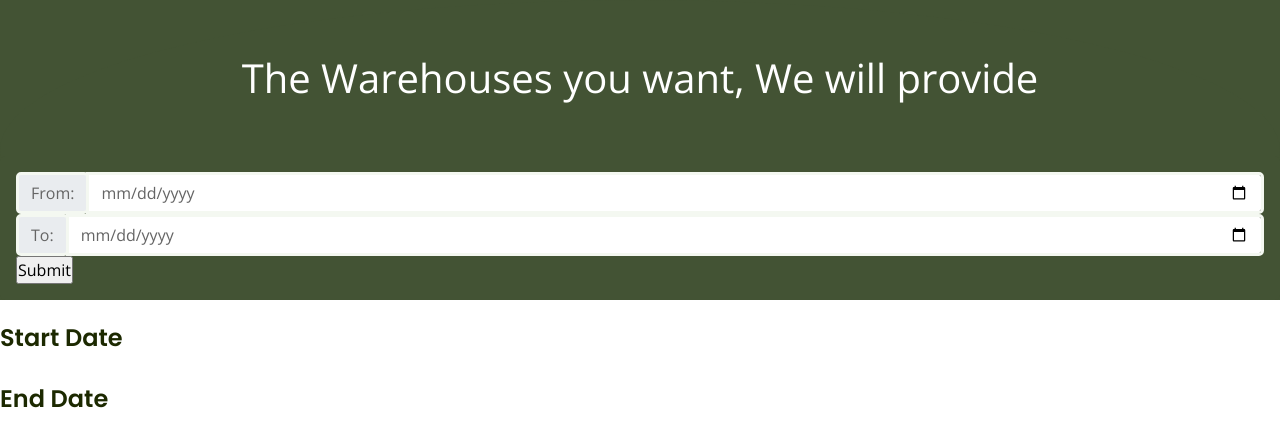
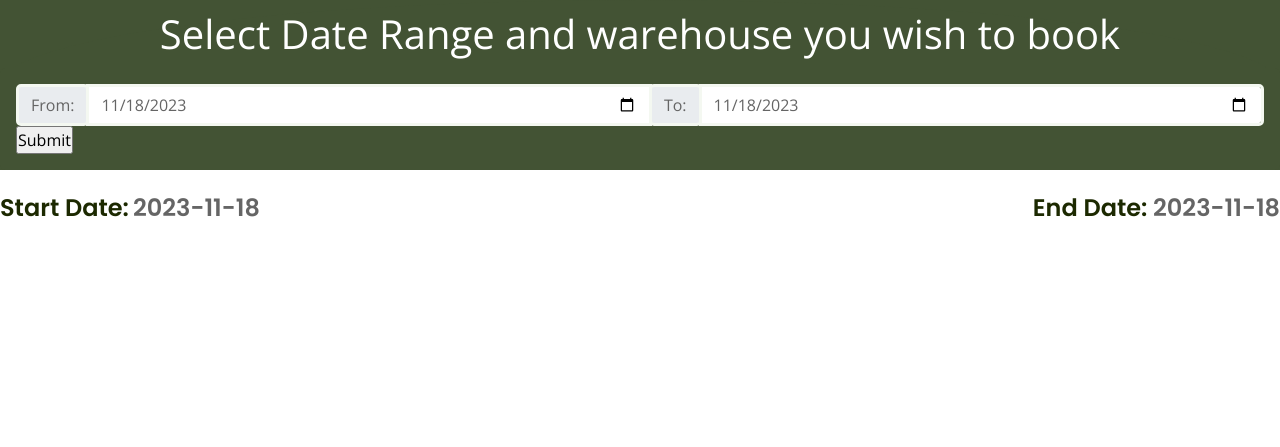
Before and after one commit to Patel-Jenil/IT314_StoreEZ_G5, a Django app: page /farmer/search in a window 1280 px wide. Shown: the part 85-532 px from the top of the page. Run offline with Django 4.2, Linux system fonts and the light colour scheme; a user stored in the database is signed in; some libraries are stand-ins or nearby versions.

Commit message:
JS for Price added in book page. Search functionality upgraded.

```diff
--- a/Project/Warehouse/views.py
+++ b/Project/Warehouse/views.py
@@ -8,6 +8,7 @@ from django.contrib.auth import authenticate, login
 from Warehouse.forms import EditProfileForm
 from django.contrib import messages
 from django.utils import timezone
+from django.urls import reverse
 # Create your views here.
 
 @login_required(login_url='login')
@@ -126,9 +127,9 @@ def addunit(request, id):
             messages.error(request, "Invalid Price")
             flag = True
 
+        warehouse = Warehouse.objects.get(id = id)
         if flag:
-            return render(request, 'warehouse/add_units.html', {'id':id})
-        warehouse = Warehouse.objects.get(id = id)
+            return redirect('addunit', id=id )
 
 
         unit = Unit(type=type, capacity=capacity, price=price, warehouse=warehouse)
--- a/Project/farmer/templates/farmer/currentbooking.html
+++ b/Project/farmer/templates/farmer/currentbooking.html
@@ -12,8 +12,8 @@ Template Stylesheet
 {%block content%}
 <div class="outer-box container-fluid " >
   <div class="bg-dgreen">
-      <div class="bg-dgreen py-4 d-flex flex-column justify-content-end align-items-center mb-4 rempad">
-          <div class="font-large py-5"> <h1 class="text-center ff" style="font-size: 130%; text-decoration-line: none; -webkit-text-fill-color: white;">Current Bookings</h1></div>
+      <div class="bg-dgreen py-3 d-flex flex-column justify-content-end align-items-center mb-4 rempad">
+          <div class="font-large"> <h1 class="text-center ff" style="font-size: 130%; text-decoration-line: none; -webkit-text-fill-color: white;">Current Bookings</h1></div>
           <div class="w-100">
               <!-- <form method="POST" action="" class="card card-body bg-dgreen border-none">
               {% csrf_token %}
--- a/Project/farmer/templates/farmer/previousbooking.html
+++ b/Project/farmer/templates/farmer/previousbooking.html
@@ -13,8 +13,8 @@ Template Stylesheet
 {%block content%}
 <div class="outer-box container-fluid " >
   <div class="bg-dgreen">
-      <div class="bg-dgreen py-4 d-flex flex-column justify-content-end align-items-center mb-4 rempad">
-          <div class="font-large py-5"> <h1 class="text-center ff" style="font-size: 130%; text-decoration-line:none; -webkit-text-fill-color: white;">Previous Bookings</h1></div>
+      <div class="bg-dgreen py-3 d-flex flex-column justify-content-end align-items-center mb-4 rempad">
+          <div class="font-large"> <h1 class="text-center ff" style="font-size: 130%; text-decoration-line:none; -webkit-text-fill-color: white;">Previous Bookings</h1></div>
           <div class="w-100">
           </div>
 
--- a/Project/farmer/templates/farmer/search.html
+++ b/Project/farmer/templates/farmer/search.html
@@ -15,6 +15,14 @@
 {% block css %}
     <!-- <link rel="stylesheet" href="http://netdna.bootstrapcdn.com/bootstrap/4.3.1/css/bootstrap.min.css" type="text/css" /> -->
     <link rel="stylesheet" href="{% static 'farmer/css/cascade.css' %}" />
+    <style>
+        #my_card_title{
+            color:green;
+        }
+        #my_card_title:hover{
+            color:rgb(67, 83, 52);
+        }
+    </style>
 {% endblock %}
 
 <!-- <body class="bg-grey"> -->
@@ -22,23 +30,23 @@
 <div class="outer-box container-fluid " >
     <div class="bg-dgreen">
         <div class="bg-dgreen py4 d-flex flex-column justify-content-end align-items-center mb-4 rempad">
-            <div class="font-large py-5">The Warehouses you want, We will provide</div>
+            <div class="font-large py-1">Select Date Range and warehouse you wish to book</div>
             <div class="w-100">
                 <form method="POST" action="" class="card card-body bg-dgreen border-none">
                 {% csrf_token %}
                 <div class="form-group row">
 
-                        <div class="input-group col-md-5 mx-auto text-center">
+                        <div class="input-group col-md-5 mx-auto text-center" style="display:flex; justify-content:space-between;">
                             <div class="input-group-prepend">
                                 <span class="input-group-text" id="date13-label">From:</span>
                             </div>
-                            <input type="date" name="startdate" id="startdate" class="form-control datepicker">
-                        </div>
-                        <div class="input-group col-md-5 mx-auto text-center">
+                            <input type="date" name="startdate" id="startdate" class="form-control datepicker" value="{{startdate}}">
+                        {% comment %} </div>
+                        <div class="input-group col-md-5 mx-auto text-center"> {% endcomment %}
                             <div class="input-group-prepend">
                                 <span class="input-group-text" id="date14-label">To:</span>
                             </div>
-                            <input  type="date" name="enddate" id="startdate" class="form-control datepicker" aria-labelledby="date14-label">
+                            <input  type="date" name="enddate" id="startdate" class="form-control datepicker" value="{{enddate}}" aria-labelledby="date14-label">
                         </div>
                         <div class="input-group col-md-2 mx-auto text-center">
                             <input type="submit">
@@ -50,6 +58,11 @@
         </div>
 
         </div>
+    </div>
+
+    <div style="display:flex; flex-direction:row; justify-content:space-between;">
+        <div><h4 style="display:inline">Start Date:</h4> <h4 style="display:inline; color:rgb(101, 101, 101)"> {{startdate}}</h4> </div>
+        <div><h4 style="display:inline">End Date:</h4><h4 style="display:inline; color:rgb(101, 101, 101)"> {{enddate}}</h4> </div>
     </div>
 
         {% if messages %}
@@ -80,39 +93,39 @@
 
         {% endfor %}
     {% endif %}
-    <h4>Start Date</h4> {{startdate}} <br>
-    <h4>End Date</h4>{{enddate}} <br>
+
     <div class="">
-    <div class="row mb-5">
+    <div class="row m-0">
         {% for warehouse_data in warehouses_with_unit %}
-        <div class="card col-xl-2 col-9 mx-auto my-2 bg-green px-0" >
+            <div class="card col-xl-2 col-9 mx-auto my-3 bg-green px-0" style="width:300px">
 
                 <div class="card-body">
                     <h4 class="card-title">
-                <a href="{% url 'book' id=warehouse_data.warehouse.id start=startdate end=enddate %}">{{warehouse_data.warehouse.name}}-{{warehouse_data.warehouse.id}}</a></h4>
+                    <a id="my_card_title" href="{% url 'book' id=warehouse_data.warehouse.id start=startdate end=enddate %}">{{warehouse_data.warehouse.name}}-{{warehouse_data.warehouse.id}}</a></h4>
                     <!-- <p class="card-text">Location: iska to muje malum nai pan lamba hi hoga, isliye garbage text daala hai baaki tum log dekh lena thank you</p> -->
                     <!-- <p class="card-text">Rating: Gandi</p> -->
 
                     <table>
                         <tr>
-                        <th class="th-heading">Type </th>
-                        <th class="th-heading">Units </th>
-                        <th class="th-heading">Capacity</th>
+                            <th class="th-heading" style="text-align:center">Type </th>
+                            <th class="th-heading" style="text-align:center">Units </th>
+                            <th class="th-heading" style="text-align:center">Capacity</th>
                         </tr>
-                    <tr>
+                        <tr style="padding-bottom:15px;">
                             <td>Standard</th>
-                        <td class="td-value">{{warehouse_data.hot_units}}</th>
-                        <td class="td-value">{{warehouse_data.hot_capacity}}</th>
+                            <td class="td-value" style="text-align:center">{{warehouse_data.hot_units}}</th>
+                            <td class="td-value" style="text-align:center">{{warehouse_data.hot_capacity}}</th>
                         </tr>
                         <tr>
                             <td>Climate-controlled </th>
-                        <td class="td-value">{{warehouse_data.cold_units}}</th>
-                        <td class="td-value">{{warehouse_data.cold_capacity}}</th>
+                            <td class="td-value" style="text-align:center">{{warehouse_data.cold_units}}</th>
+                            <td class="td-value" style="text-align:center">{{warehouse_data.cold_capacity}}</th>
                         </tr>
                     </table>
 
                 </div>
             </div>
+
         {% endfor %}
     </div>
     </div>
--- a/Project/farmer/views.py
+++ b/Project/farmer/views.py
@@ -6,7 +6,7 @@ from farmer.forms import EditProfileForm
 from django.http import HttpResponse
 from django.contrib.auth.decorators import login_required
 from django.core.paginator import Paginator
-from datetime import datetime,date, timedelta
+from datetime import datetime,date
 from django.db.models import Q
 from django.db.models import Sum
 from django.contrib import messages
@@ -134,7 +134,11 @@ def booking(request,id):
     print('all_booked_units:',all_booked_units)
     total_units = len(all_booked_units)
     print(total_units)
-    one_booked_unit = all_booked_units[0]
+    if total_units:
+        one_booked_unit = all_booked_units[0]
+    else:
+        messages.error(request,"No units are booked for this period.")
+        return render(request, 'farmer/booking.html', {})
     print('one_booked_unit:',one_booked_unit)
     per_day_price = all_booked_units.aggregate(total=Sum('price'))['total']
     print("Price per day:",per_day_price)
@@ -173,7 +177,7 @@ def booking(request,id):
 
 @login_required(login_url='login')
 def search(request):
-    context = {}
+    context = {'startdate':date.today().strftime('%Y-%m-%d'), 'enddate':date.today().strftime('%Y-%m-%d')}
     # unit = Booking.objects.all()
 
     if request.method == 'POST':
@@ -182,15 +186,15 @@ def search(request):
 
         if not start_date or not end_date or start_date>end_date:
             messages.error(request, "Invalid Dates")
-            # return redirect('search')
+            return redirect('search')
 
         else:
             # booked_units = Booking.objects.filter(start_date__lte=end_date, end_date__gte=start_date)
             # booked_units = Booking.objects.filter(Q(Q(start_date__lte=end_date) & Q(end_date__gte=end_date)) | Q(Q(start_date__lte=start_date) & Q(end_date__gte=start_date)))\
             #                     .values_list('unit', flat=True)
-            booked_units = Booking.objects.filter(start_date__lte=end_date,end_date__gte=end_date) | Booking.objects.filter(start_date__lte=start_date,end_date__gte=start_date)
-            print(booked_units)
-            booked_units = booked_units.values_list('unit', flat=True).exclude(unit=None)
+            booked_units = Booking.objects.filter(Q(start_date__lte=end_date,end_date__gte=end_date) | Q(start_date__lte=start_date,end_date__gte=start_date)). \
+                values_list('unit', flat=True).exclude(unit=None)
+            # print(booked_units)
             print("Booked_units: ",booked_units)
             # warehouses = Warehouse.objects.values_list('name', 'id')
             warehouses = Warehouse.objects.all()
@@ -235,11 +239,21 @@ def book(request,id, start, end):
     # Getting all the
     # booked_units = Booking.objects.filter(start_date__range=[start, end], end_date__range=[start, end])\
     #                            .values_list('unit', flat=True)
-    booked_units = Booking.objects.filter(Q(start_date__lte=end) & Q(end_date__gte=end) | Q(start_date__lte=start) & Q(end_date__gte=start))\
-                               .values_list('unit', flat=True)
+    # booked_units = Booking.objects.filter(Q(start_date__lte=end) & Q(end_date__gte=end) | Q(start_date__lte=start) & Q(end_date__gte=start))\
+    #                            .values_list('unit', flat=True)
+    booked_units = Booking.objects.filter(Q(start_date__lte=end,end_date__gte=end) | Q(start_date__lte=start,end_date__gte=start)). \
+                values_list('unit', flat=True).exclude(unit=None)
+    # print(booked_units)
+    print("Booked_units: ",booked_units)
     #  Excluding all the units that have been blocked
     unbooked_units = all_units.exclude(id__in=booked_units.values_list('unit'))
-
+    # Total Days
+    end_date = datetime.strptime(end, '%Y-%m-%d').date()
+    start_date = datetime.strptime(start, '%Y-%m-%d').date()
+    total_days = (end_date - start_date).days + 1
+    print("Start Date:", start_date)
+    print("End Date:", end_date)
+    print("Total:",total_days,"Days")
     # Taking the value from user-Which units are selected by user
     if request.method == 'POST':
         selected_unit = request.POST.getlist('checkbox') # Will have id of the unit as we return id as value from HTML
@@ -255,5 +269,5 @@ def book(request,id, start, end):
 
         return redirect(reverse('farmer_booking', args=(booking.id,))) # redirect to current booking. This is done temporarily
 
-    context = {'startdate':start, 'enddate':end, 'units':unbooked_units}
+    context = {'startdate':start, 'enddate':end, 'units':unbooked_units, 'total_days':total_days,'id':warehouse.id}
     return render(request,'farmer/book.html',context)
```
Also changed, not shown: Project/farmer/templates/farmer/book.html (+72 -11 lines), Project/farmer/templates/farmer/booking.html (+41 -2 lines), Project/db.sqlite3. Lines whose indentation alone changed are shown as unchanged.
